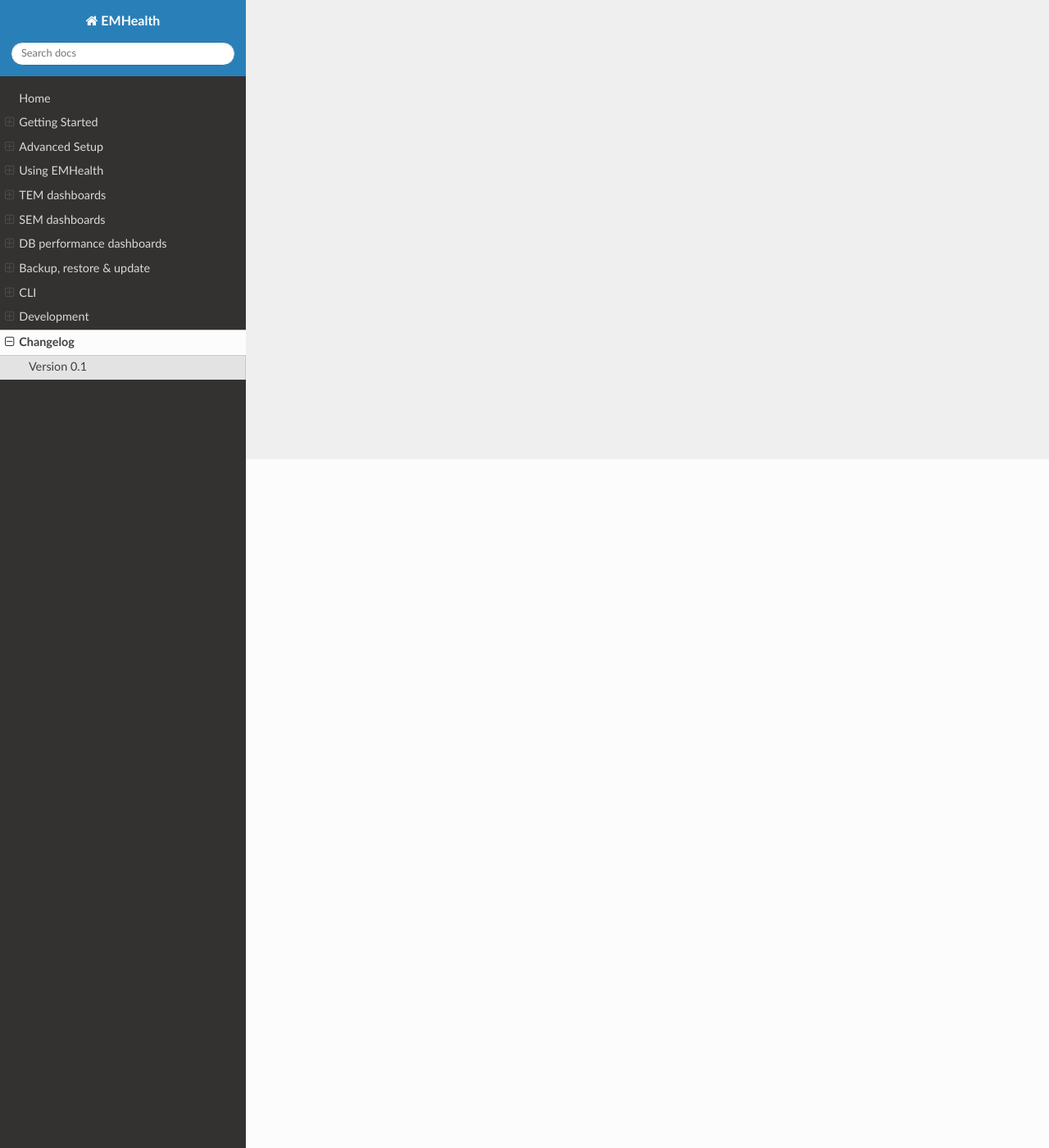
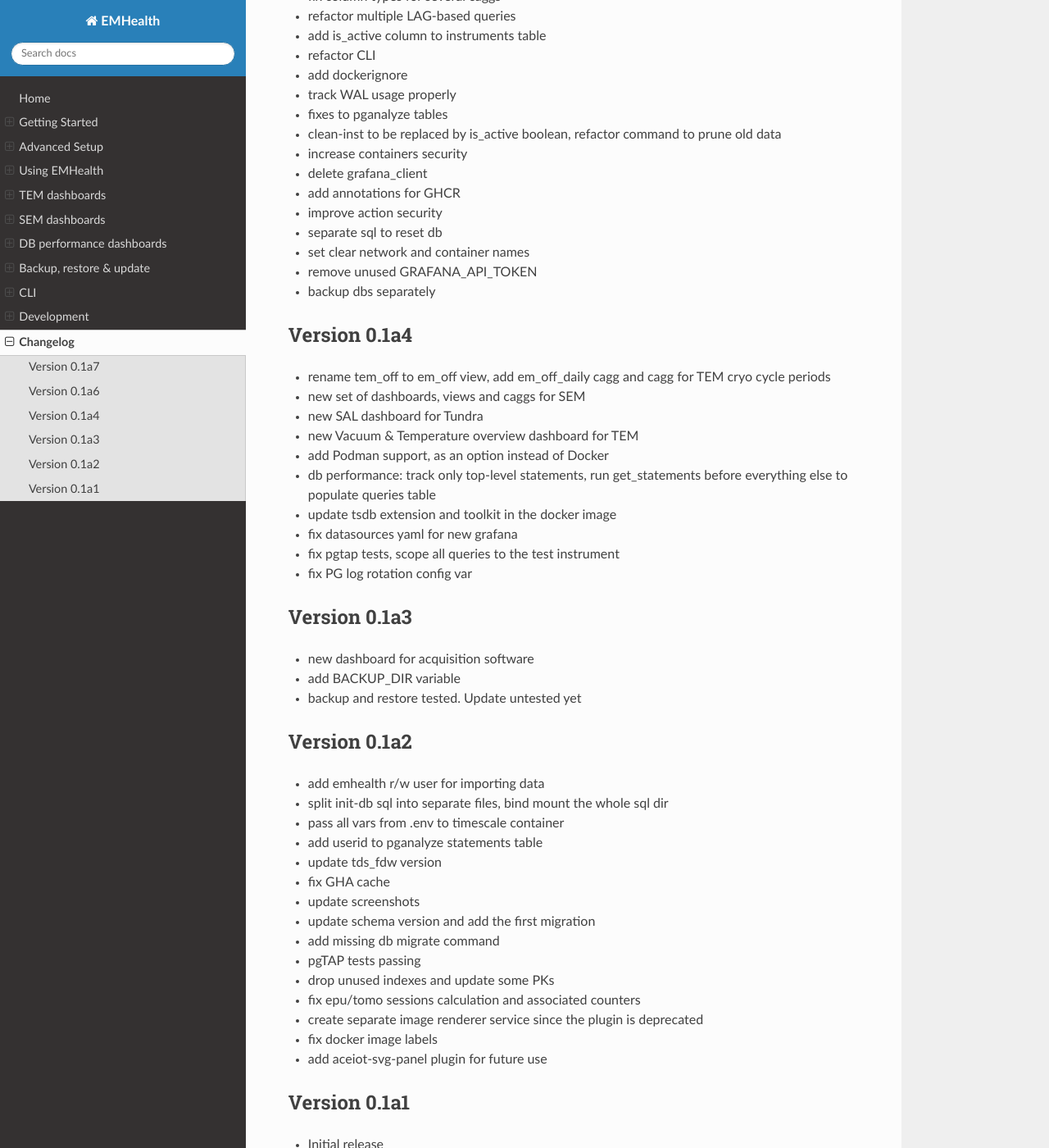
Before and after one commit to azazellochg/em_health, a Sphinx documentation site: the page built from docs/changelog.rst, in a window 1280 px wide and 1400 px high, scrolled down 840 px. Shown: the whole window at 82% size. Built offline with Sphinx 7.4.7 and the Read the Docs theme 3.1.0, drawn with Linux system fonts in a browser that asks for light colours; some of the changed text lies outside the part shown.

Commit message:
update changelog

```diff
--- a/docs/changelog.rst
+++ b/docs/changelog.rst
@@ -1,16 +1,94 @@
 Changelog
 =========
 
-Version 0.1
-^^^^^^^^^^^
+
+Version 0.1a7
+^^^^^^^^^^^^^
+
+* set debug=false by default
+* big docs update
+* increase grafana security
+* update all dashboards to V2
+* set explicit read permissions for GH action
+* debug=false
+* refactor ownership and privileges of tables and schemas
+* move public tables to events schema
+* set pganalyze funcs to security invoker
+* remove run query, test-query cmd
+* dbmanager default user is emhealth
+* fix default chunk size in the .env_example
+* fix passwd for perf tests
+
+Version 0.1a6
+^^^^^^^^^^^^^
+
+* pg 18 support
+* columnstore policy is now automatically set by tsdb
+* index stats simplified
+* fix vacuum stats parsing from logs
+* bump schema
+* add hierarchical caggs, remove cagg vars
+* sql files reorganized
+* stats retention set to 3 months
+* set chunk size for data to 7 days, to be further increased
+* fix column types for several caggs
+* refactor multiple LAG-based queries
+* add is_active column to instruments table
+* refactor CLI
+* add dockerignore
+* track WAL usage properly
+* fixes to pganalyze tables
+* clean-inst to be replaced by is_active boolean, refactor command to prune old data
+* increase containers security
+* delete grafana_client
+* add annotations for GHCR
+* improve action security
+* separate sql to reset db
+* set clear network and container names
+* remove unused GRAFANA_API_TOKEN
+* backup dbs separately
+
+Version 0.1a4
+^^^^^^^^^^^^^
+
+* rename tem_off to em_off view, add em_off_daily cagg and cagg for TEM cryo cycle periods
+* new set of dashboards, views and caggs for SEM
+* new SAL dashboard for Tundra
+* new Vacuum & Temperature overview dashboard for TEM
+* add Podman support, as an option instead of Docker
+* db performance: track only top-level statements, run get_statements before everything else to populate queries table
+* update tsdb extension and toolkit in the docker image
+* fix datasources yaml for new grafana
+* fix pgtap tests, scope all queries to the test instrument
+* fix PG log rotation config var
+
+Version 0.1a3
+^^^^^^^^^^^^^
+
+* new dashboard for acquisition software
+* add BACKUP_DIR variable
+* backup and restore tested. Update untested yet
+
+Version 0.1a2
+^^^^^^^^^^^^^
+
+* add emhealth r/w user for importing data
+* split init-db sql into separate files, bind mount the whole sql dir
+* pass all vars from .env to timescale container
+* add userid to pganalyze statements table
+* update tds_fdw version
+* fix GHA cache
+* update screenshots
+* update schema version and add the first migration
+* add missing db migrate command
+* pgTAP tests passing
+* drop unused indexes and update some PKs
+* fix epu/tomo sessions calculation and associated counters
+* create separate image renderer service since the plugin is deprecated
+* fix docker image labels
+* add aceiot-svg-panel plugin for future use
+
+Version 0.1a1
+^^^^^^^^^^^^^
 
 * Initial release
-* Development and testing are performed on:
-
-    - TEM Glacios
-    - TEM Titan Krios G1, G2, G3i, G4
-    - TEM Tundra
-    - SEM Scios
-    - SEM Aquilos 2+
-    - SEM Arctis
-    - Health Monitor 1.12.0
```
